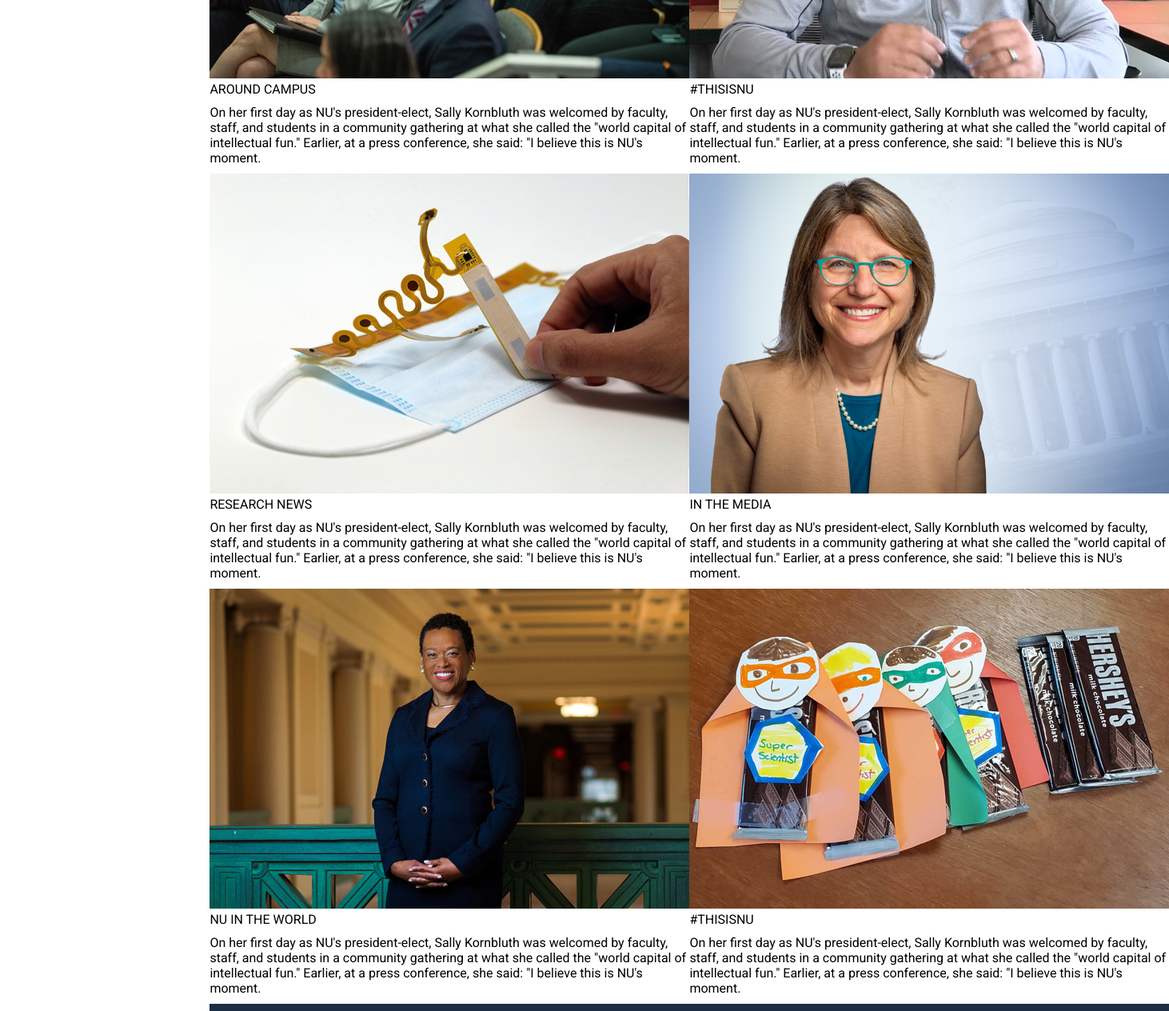
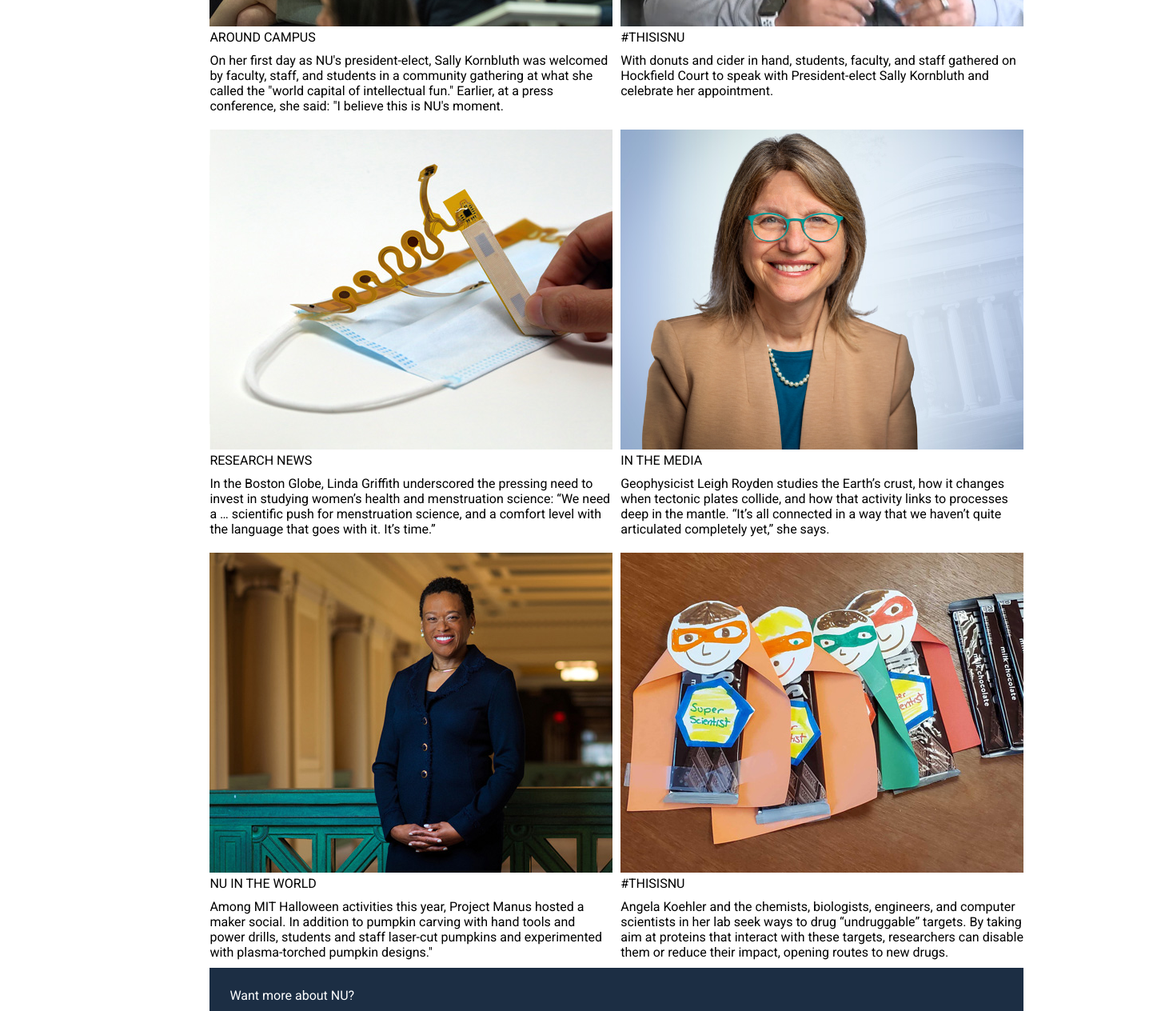
Before and after one commit to Karlroxas21/neighborhood-univ, an Angular app: page / in a window 1280 px wide. Shown: the part 1300-2564 px from the top of the page at 80% size, 1462 px wide, since content can reach past the window. Built offline with nearby package versions, Linux system fonts and the light colour scheme.

Commit message:
update the article in home

```diff
--- a/src/app/home/home.component.css
+++ b/src/app/home/home.component.css
@@ -58,6 +58,7 @@
 
 /* FEATURED ARTICLES */
 #featured-article{
+    gap: 10px;
     display: grid;
     grid-template-columns: 1fr 1fr;
     grid-template-rows: auto;
--- a/src/app/home/home.component.html
+++ b/src/app/home/home.component.html
@@ -42,7 +42,7 @@
                 <figure>
                     <img src="../../assets/home/ThisIsMIT2.jpg" alt="#THISISNU" width="600px">
                     <figcaption>#THISISNU</figcaption>
-                    <p><a href="#">{{aroundCampus}}</a></p>
+                    <p><a href="#">{{secondArticle}}</a></p>
                 </figure>
             </div>
             <!-- THIRD ARTICLE -->
@@ -50,7 +50,7 @@
                 <figure>
                     <img src="../../assets/home/MIT_Face-Mask-Fit-sub.jpg" alt="NU FaceMask Fit" width="600px">
                     <figcaption>RESEARCH NEWS</figcaption>
-                    <p><a href="#">{{aroundCampus}}</a></p>
+                    <p><a href="#">{{thirdArticle}}</a></p>
                 </figure>
             </div>
             <!-- FOURTH ARTICLE -->
@@ -58,7 +58,7 @@
                 <figure>
                     <img src="../../assets/home/MIT-Kornbluth-SL_04.jpg" alt="NU-Kornbluth" width="600px">
                     <figcaption>IN THE MEDIA</figcaption>
-                    <p><a href="#">{{aroundCampus}}</a></p>
+                    <p><a href="#">{{fourthArticle}}</a></p>
                 </figure>
             </div>
             <!-- FIFTH ARTICLE -->
@@ -66,7 +66,7 @@
                 <figure>
                     <img src="../../assets/home/MIT-Melissa_Nobles_01-PRESS_05.jpg" alt="MIT-Melissa Nobles" width="600px">
                     <figcaption>NU IN THE WORLD</figcaption>
-                    <p><a href="#">{{aroundCampus}}</a></p>
+                    <p><a href="#">{{fifthArticle}}</a></p>
                 </figure>
             </div>
             <!-- SIXTH ARTICLE -->
@@ -74,13 +74,13 @@
                 <figure>
                     <img src="../../assets/home/MIT-family6.jpg" alt="NU Family" width="600px">
                     <figcaption>#THISISNU</figcaption>
-                    <p><a href="#">{{aroundCampus}}</a></p>
+                    <p><a href="#">{{sixthArticle}}</a></p>
                 </figure>
             </div>
         </div>
         <div id="footer">
             <p>Want more about NU?</p>
-            <p>Explore <a href="#" class="p-link-yellow">more spotlights</a>, or subscribe to receive <a href="#" class="p-link-yellow">daily or weekly doses of MIT</a> in your inbox.</p>
+            <p>Explore <a href="#" class="p-link-yellow">more spotlights</a>, or subscribe to receive <a href="#" class="p-link-yellow">daily or weekly doses of NU</a> in your inbox.</p>
         </div>
     </div>
 </div>
--- a/src/app/home/home.component.ts
+++ b/src/app/home/home.component.ts
@@ -23,5 +23,10 @@ export class HomeComponent implements OnInit {
 
 
   //FEATURED ARTICLES
-  aroundCampus:string= "On her first day as NU\'s president-elect, Sally Kornbluth was welcomed by faculty, staff, and students in a community gathering at what she called the \"world capital of intellectual fun.\" Earlier, at a press conference, she said: \"I believe this is NU\'s moment."
+  aroundCampus:string= "On her first day as NU\'s president-elect, Sally Kornbluth was welcomed by faculty, staff, and students in a community gathering at what she called the \"world capital of intellectual fun.\" Earlier, at a press conference, she said: \"I believe this is NU\'s moment.";
+  secondArticle : string = "With donuts and cider in hand, students, faculty, and staff gathered on Hockfield Court to speak with President-elect Sally Kornbluth and celebrate her appointment.";
+  thirdArticle : string = "In the Boston Globe, Linda Griffith underscored the pressing need to invest in studying women\’s health and menstruation science: \“We need a … scientific push for menstruation science, and a comfort level with the language that goes with it. It\’s time.\”";
+  fourthArticle : string = "Geophysicist Leigh Royden studies the Earth\’s crust, how it changes when tectonic plates collide, and how that activity links to processes deep in the mantle. \“It\’s all connected in a way that we haven\’t quite articulated completely yet,\” she says.";
+  fifthArticle : string = "Among MIT Halloween activities this year, Project Manus hosted a maker social. In addition to pumpkin carving with hand tools and power drills, students and staff laser-cut pumpkins and experimented with plasma-torched pumpkin designs.\"";
+  sixthArticle : string = "Angela Koehler and the chemists, biologists, engineers, and computer scientists in her lab seek ways to drug \“undruggable\” targets. By taking aim at proteins that interact with these targets, researchers can disable them or reduce their impact, opening routes to new drugs.";
 }
--- a/src/styles.css
+++ b/src/styles.css
@@ -4,4 +4,5 @@
     margin: 0px;
     padding: 0px;
     font-family: 'Roboto', sans-serif;
+    overflow-x: hidden;
 }
```
